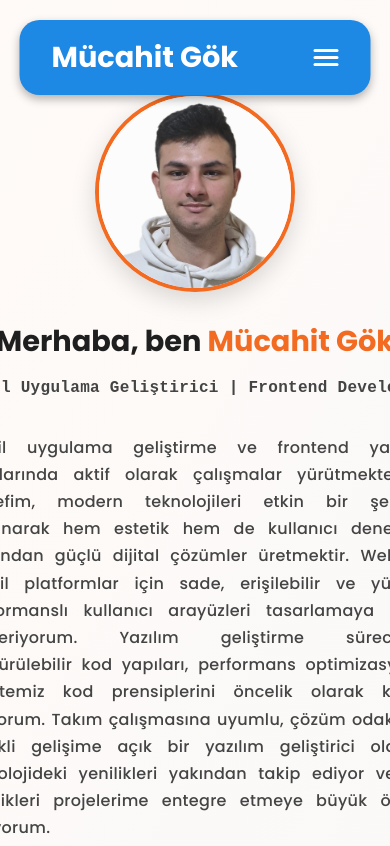
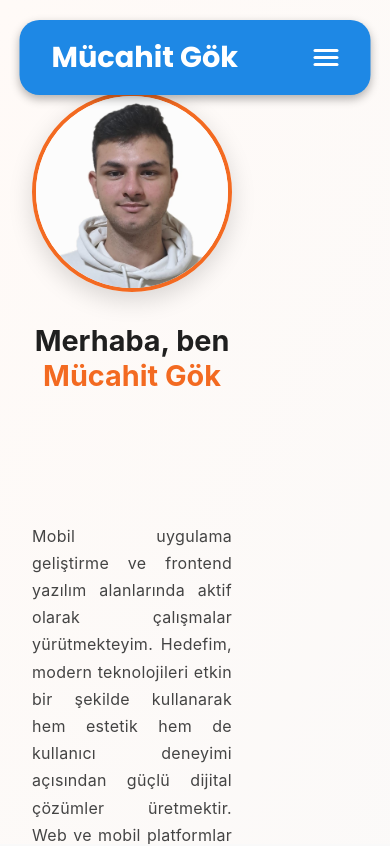
Before and after one commit to mucahitgok0/mucahit_gok_portfolyo, a React (Create React App) app: page / in a window 390 px wide. Shown: the top 846 px of the page. Built offline with nearby package versions, Linux system fonts and the light colour scheme.

Commit message:
homepage sayfası yazıların responsive olması ile ilgili deneme

```diff
--- a/src/HomePage/HomePage.css
+++ b/src/HomePage/HomePage.css
@@ -1,14 +1,11 @@
+/* Home.css - Anasayfa Stili (Flip Kart Animasyonlu) */
+
 @import url('https://fonts.googleapis.com/css2?family=Poppins:wght@500;700&display=swap');
 
 * {
     margin: 0;
     padding: 0;
     box-sizing: border-box;
-}
-
-body {
-    font-family: 'Poppins', sans-serif;
-    overflow-x: hidden;
 }
 
 .home-section {
@@ -32,10 +29,6 @@ body {
     max-width: 1100px;
     margin: 0 auto;
     text-align: left;
-}
-
-.home-content {
-    flex: 1 1 400px;
 }
 
 .home-content h1 {
@@ -126,11 +119,12 @@ body {
     color: white;
 }
 
+/* ANİMASYONLU KART */
 .home-photo {
     display: flex;
     justify-content: center;
     align-items: center;
-    flex: 1 1 300px;
+    flex: 1;
     animation: cardFlip 1s ease-in-out forwards;
     animation-delay: 0.6s;
     transform-style: preserve-3d;
@@ -145,8 +139,6 @@ body {
     border-radius: 50%;
     box-shadow: 0 8px 24px rgba(0, 0, 0, 0.15);
     border: 4px solid #f36a21;
-    max-width: 100%;
-    height: auto;
 }
 
 .social-icons {
@@ -165,6 +157,7 @@ body {
     transition: transform 0.3s ease, filter 0.3s ease;
 }
 
+/* GitHub ikonu */
 .social-icons a[href*="github"] img {
     filter: grayscale(100%) brightness(0.7);
 }
@@ -174,6 +167,7 @@ body {
     filter: grayscale(0%) brightness(1);
 }
 
+/* LinkedIn ikonu */
 .social-icons a[href*="linkedin"] img {
     filter: none;
     background-color: #0A66C2;
@@ -187,6 +181,7 @@ body {
     filter: none;
 }
 
+/* Facebook ikonu */
 .social-icons a[href*="facebook"] img {
     background-color: #ededed;
     border-radius: 6px;
@@ -198,6 +193,7 @@ body {
     background-color: #ffffff;
 }
 
+/* Animasyonlar */
 @keyframes slideUpFade {
     0% {
         opacity: 0;
@@ -220,13 +216,20 @@ body {
     }
 }
 
-/* 🌐 Mobil Duyarlılık */
+/* Mobil */
 @media (max-width: 768px) {
+    html, body {
+        max-width: 100vw;
+        overflow-x: hidden !important;
+    }
+
     .home-container {
         flex-direction: column;
         align-items: center;
         text-align: center;
-        padding: 0 1.2rem;
+        padding: 0 1rem;
+        width: 100%;
+        max-width: 100vw;
     }
 
     .home-content {
@@ -235,19 +238,22 @@ body {
 
     .home-content h1 {
         font-size: 2rem;
+        word-break: break-word;
     }
 
     .home-content p {
         font-size: 1rem;
         line-height: 1.6;
         margin-bottom: 1.5rem;
+        word-break: break-word;
     }
 
     .typing-text {
         font-size: 1rem;
-        max-width: 100%;
-        overflow: hidden;
-        white-space: nowrap;
+        white-space: normal !important;
+        overflow: visible !important;
+        border: none !important;
+        animation: none !important;
     }
 
     .home-photo {
```
